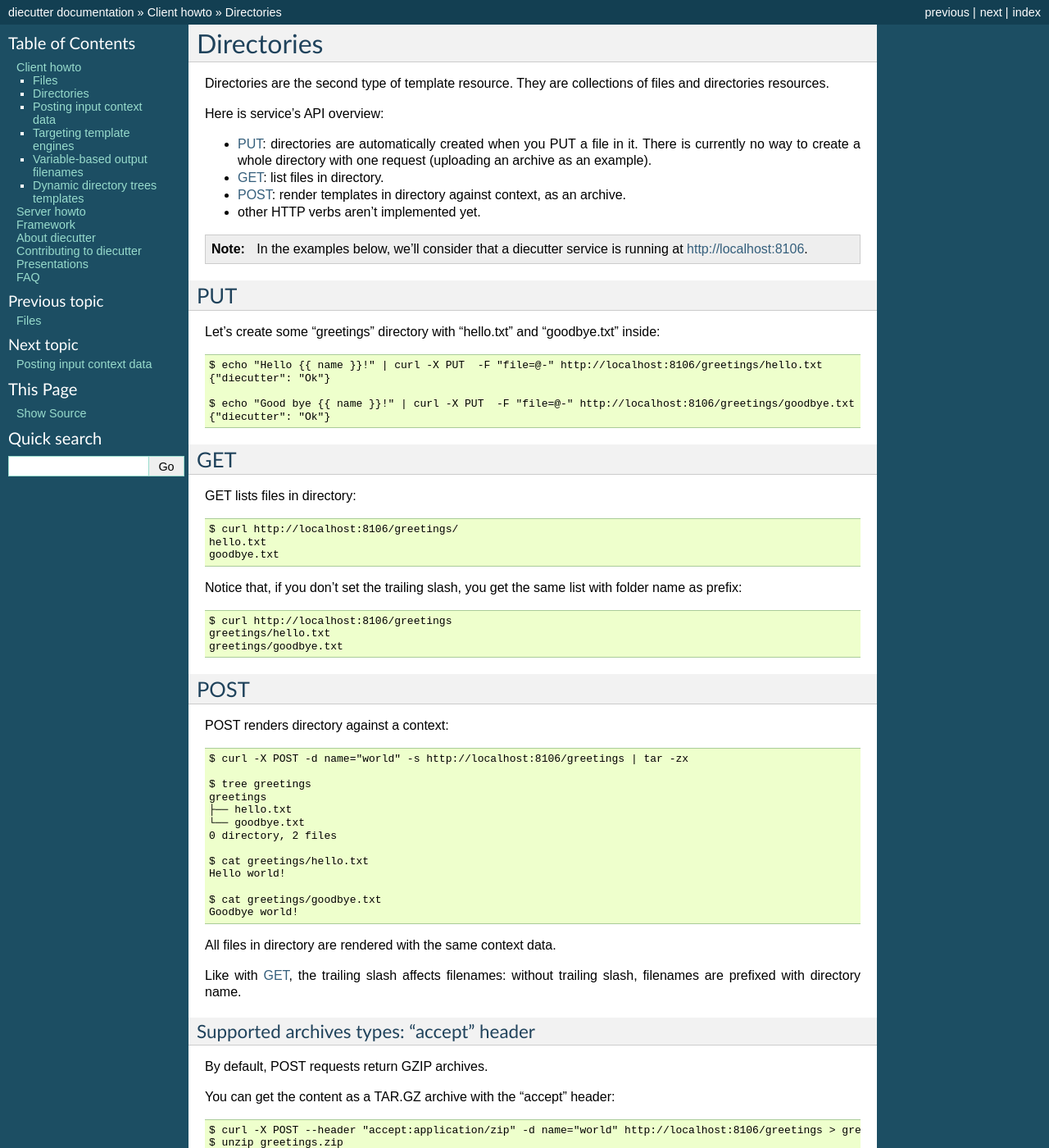
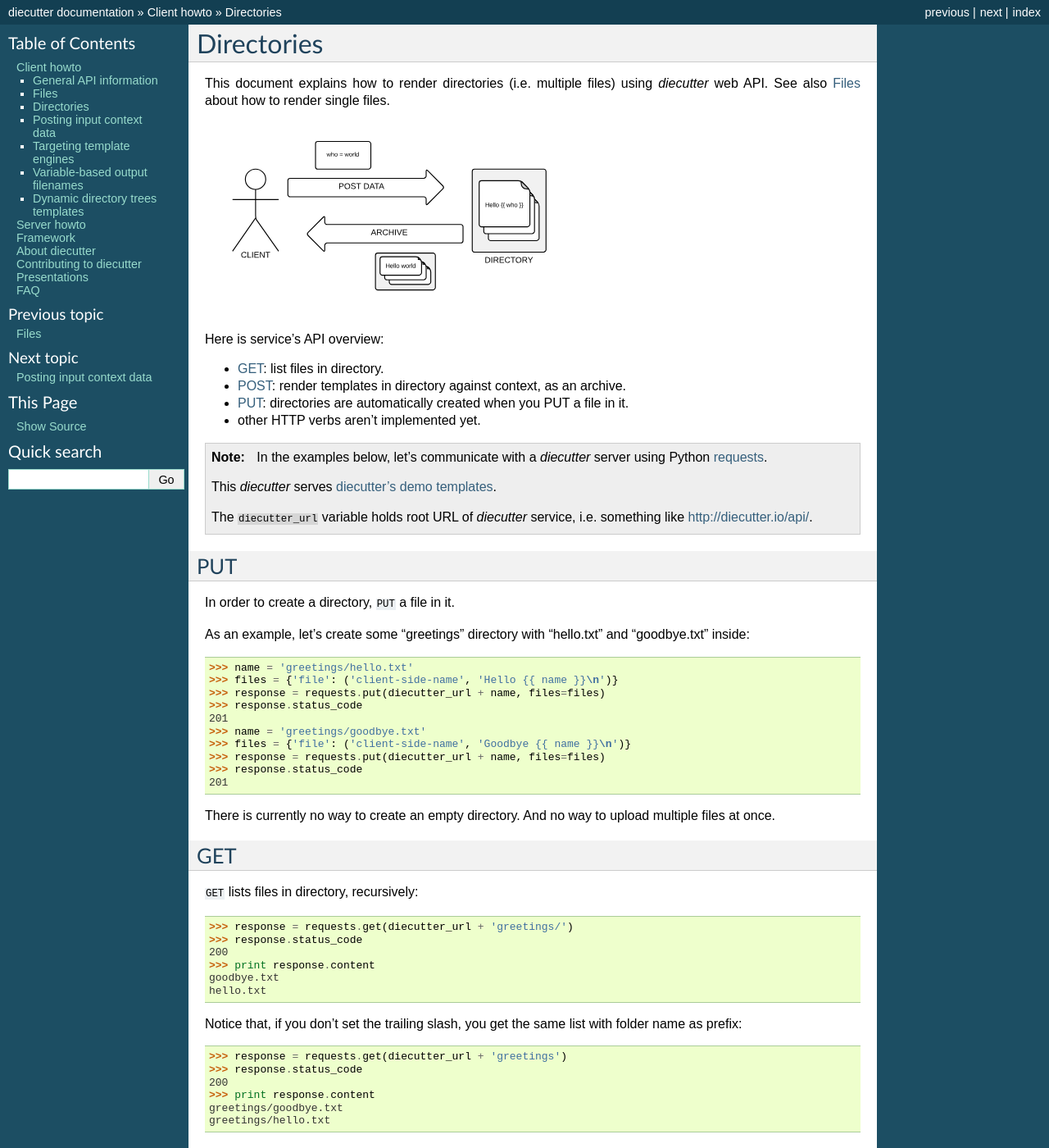
Before and after one commit to diecutter/diecutter, a Sphinx documentation site: the page built from docs/client/directories.txt, in a window 1280 px wide and 1400 px high. Shown: the whole window at 82% size. Built offline with Sphinx 7.4.7, drawn with Linux system fonts in a browser that asks for light colours; some of the changed text lies outside the part shown.

Commit message:
Refs #107, refs #108 - Moved tests outside diecutter package ; moved functional tests to documentation.

```diff
--- a/docs/client/directories.txt
+++ b/docs/client/directories.txt
@@ -2,108 +2,167 @@
 Directories
 ###########
 
-Directories are the second type of template resource. They are collections of
-files and directories resources.
+This document explains how to render directories (i.e. multiple files)  using
+`diecutter` web API.
+See also :doc:`files` about how to render single files.
+
+.. image:: /_static/overview-directory.svg
 
 Here is service's API overview:
 
-* `PUT`_: directories are automatically created when you PUT a file in it.
-  There is currently no way to create a whole directory with one request
-  (uploading an archive as an example).
-
 * `GET`_: list files in directory.
 * `POST`_: render templates in directory against context, as an archive.
+* `PUT`_: directories are automatically created when you PUT a file in it.
 * other HTTP verbs aren't implemented yet.
 
-.. note::
+.. include:: /doctests.inc
 
-   In the examples below, we'll consider that a diecutter service is running
-   at http://localhost:8106.
+.. testsetup::
+
+   from StringIO import StringIO
+   import tarfile
+   import time
 
 
 ***
 PUT
 ***
 
-Let's create some "greetings" directory with "hello.txt" and "goodbye.txt"
-inside:
+In order to create a directory, ``PUT`` a file in it.
 
-.. code-block:: text
+As an example, let's create some "greetings" directory with "hello.txt" and
+"goodbye.txt" inside:
 
-   $ echo "Hello {{ name }}!" | curl -X PUT  -F "file=@-" http://localhost:8106/greetings/hello.txt
-   {"diecutter": "Ok"}
+.. doctest::
 
-   $ echo "Good bye {{ name }}!" | curl -X PUT  -F "file=@-" http://localhost:8106/greetings/goodbye.txt
-   {"diecutter": "Ok"}
+   >>> name = 'greetings/hello.txt'
+   >>> files = {'file': ('client-side-name', 'Hello {{ name }}\n')}
+   >>> response = requests.put(diecutter_url + name, files=files)
+   >>> response.status_code
+   201
+   >>> name = 'greetings/goodbye.txt'
+   >>> files = {'file': ('client-side-name', 'Goodbye {{ name }}\n')}
+   >>> response = requests.put(diecutter_url + name, files=files)
+   >>> response.status_code
+   201
+
+There is currently no way to create an empty directory. And no way to upload
+multiple files at once.
 
 
 ***
 GET
 ***
 
-GET lists files in directory:
+``GET`` lists files in directory, recursively:
 
-.. code-block:: text
+.. doctest::
 
-   $ curl http://localhost:8106/greetings/
+   >>> response = requests.get(diecutter_url + 'greetings/')
+   >>> response.status_code
+   200
+   >>> print response.content
+   goodbye.txt
    hello.txt
-   goodbye.txt
 
 Notice that, if you don't set the trailing slash, you get the same list with
 folder name as prefix:
 
-.. code-block:: text
+.. doctest::
 
-   $ curl http://localhost:8106/greetings
+   >>> response = requests.get(diecutter_url + 'greetings')
+   >>> response.status_code
+   200
+   >>> print response.content
+   greetings/goodbye.txt
    greetings/hello.txt
-   greetings/goodbye.txt
 
 
 ****
 POST
 ****
 
-POST renders directory against a context:
+``POST`` renders directory against data, and the result is an archive.
 
-.. code-block:: text
+.. doctest::
 
-   $ curl -X POST -d name="world" -s http://localhost:8106/greetings | tar -zx
+   >>> response = requests.post(
+   ...     diecutter_url + 'greetings/',
+   ...     data={'name': 'Remy'})
+   >>> response.status_code
+   200
+   >>> archive = tarfile.open(fileobj=StringIO(response.content))
+   >>> print archive.getnames()
+   ['goodbye.txt', 'hello.txt']
+   >>> print archive.extractfile('hello.txt').read()
+   Hello Remy
+   >>> print archive.extractfile('goodbye.txt').read()
+   Goodbye Remy
 
-   $ tree greetings
-   greetings
-   ├── hello.txt
-   └── goodbye.txt
-   0 directory, 2 files
+By default, archives are in tar.gz format. See `accept header`_ below for
+alternatives.
 
-   $ cat greetings/hello.txt
-   Hello world!
-
-   $ cat greetings/goodbye.txt
-   Goodbye world!
-
-All files in directory are rendered with the same context data.
+By default, all files in directory are rendered, and the context data does not
+vary. See :doc:`dynamic-trees` if you need to dynamically alter the list of
+files or the context data.
 
 Like with `GET`_, the trailing slash affects filenames: without trailing slash,
 filenames are prefixed with directory name.
 
-Supported archives types: "accept" header
-=========================================
+.. doctest::
 
-By default, POST requests return GZIP archives.
+   >>> response = requests.post(
+   ...     diecutter_url + 'greetings',
+   ...     data={'name': 'Remy'})
+   >>> archive = tarfile.open(fileobj=StringIO(response.content))
+   >>> print archive.getnames()
+   ['greetings/goodbye.txt', 'greetings/hello.txt']
 
-You can get the content as a TAR.GZ archive with the "accept" header:
+In the archive, dates reflect generation time:
 
-.. code:: text
+.. doctest::
 
-   $ curl -X POST --header "accept:application/zip" -d name="world" http://localhost:8106/greetings > greetings.zip
-   $ unzip greetings.zip
-   $ tree greetings
-   greetings
-   ├── hello.txt
-   └── goodbye.txt
-   0 directory, 2 files
+   >>> time_floor = int(time.time())  # Time before generation.
+   >>> response = requests.post(
+   ...     diecutter_url + 'greetings/',
+   ...     data={'name': 'Remy'})
+   >>> archive = tarfile.open(fileobj=StringIO(response.content))
+   >>> time_ceil = time.time()  # Time after generation.
+   >>> info = archive.getmember('hello.txt')
+   >>> info.mtime != 0
+   True
+   >>> info.mtime >= time_floor
+   True
+   >>> info.mtime <= time_ceil
+   True
 
-.. tip::
+accept header
+=============
+
+By default, `diecutter` returns TAR.GZ archives. You can get the content as a
+ZIP archive using the HTTP ``accept`` header:
+
+.. doctest::
+
+   >>> response = requests.post(
+   ...     diecutter_url + 'greetings/',
+   ...     data={'name': 'Remy'},
+   ...     headers={'accept': 'application/zip'})
+   >>> import zipfile
+   >>> zip_filename = os.path.join(diecutter_template_dir, 'response.zip')
+   >>> open(zip_filename, 'w').write(response.content)
+   >>> zipfile.is_zipfile(zip_filename)  # File is actually a ZIP.
+   True
+   >>> archive = zipfile.ZipFile(zip_filename)
+   >>> archive.testzip() is None  # ZIP integrity is OK.
+   True
+   >>> print archive.namelist()
+   ['goodbye.txt', 'hello.txt']
+   >>> print archive.read('hello.txt')
+   Hello Remy
+
+Supported archive formats
+=========================
 
 You can see all supported "accept" headers by requesting an unknown mime
 type:
--- a/docs/client/index.txt
+++ b/docs/client/index.txt
@@ -8,6 +8,7 @@
 .. toctree::
    :maxdepth: 2
 
+   general-information
    files
    directories
    input-context-data
--- a/docs/conf.py
+++ b/docs/conf.py
@@ -16,6 +16,12 @@
 """
 import os
 import re
+
+
+configuration_dir = os.path.dirname(os.path.abspath(__file__))
+documentation_dir = configuration_dir
+project_dir = os.path.dirname(documentation_dir)
+tests_dir = os.path.join(project_dir, 'tests')
 
 
 # If extensions (or modules to document with autodoc) are in another directory,
@@ -57,8 +63,6 @@
 # The version info for the project you're documenting, acts as replacement for
 # |version| and |release|, also used in various other places throughout the
 # built documents.
-configuration_dir = os.path.dirname(__file__)
-documentation_dir = configuration_dir
 version_file = os.path.normpath(os.path.join(
     documentation_dir,
     '../VERSION'))
@@ -271,3 +275,9 @@
 
 # How to display URL addresses: 'footnote', 'no', or 'inline'.
 #texinfo_show_urls = 'footnote'
+
+# -- Options for DocTest extension --------------------------------------------
+
+doctest_path = [
+    tests_dir,
+]
--- /dev/null
+++ b/docs/doctests.inc
@@ -0,0 +1,35 @@
+.. note::
+
+   In the examples below, let's communicate with a `diecutter` server using
+   Python `requests <http://docs.python-requests.org>`_.
+
+   This `diecutter` serves `diecutter's demo templates
+   <https://github.com/diecutter/diecutter/tree/master/demo/templates>`_.
+
+   The ``diecutter_url`` variable holds root URL of `diecutter` service, i.e.
+   something like http://diecutter.io/api/.
+
+.. testsetup::
+
+   import os
+   import shutil
+   import tempfile
+
+   import requests
+
+   import testserver  # See ``doctest_path`` in :file:`docs/conf.py`.
+
+
+   # Copy demo template in a temporary directory.
+   diecutter_template_dir = tempfile.mkdtemp()
+   shutil.rmtree(diecutter_template_dir)  # Required for shutil.copytree.
+   shutil.copytree(testserver.demo_template_dir(), diecutter_template_dir)
+
+   # Start a local server.
+   diecutter_server = testserver.demo_server(diecutter_template_dir)
+   diecutter_url = diecutter_server.application_url
+
+.. testcleanup::
+
+   diecutter_server.shutdown()
+   shutil.rmtree(diecutter_template_dir)
--- a/setup.py
+++ b/setup.py
@@ -15,10 +15,9 @@
                 'PasteScript',
                 'PasteDeploy',
                 'waitress',
-                'mock',
                 'piecutter',
                 'requests',
-                'webtest']
+                ]
 
 
 if __name__ == '__main__':  # Don't run setup() when we import this module.
```
Also changed, not shown: docs/client/engines.txt (+23 -14 lines), docs/client/files.txt (+83 -34 lines), docs/client/general-information.txt (added, +39 -0 lines), 10 other files. Lines whose indentation alone changed are shown as unchanged.
